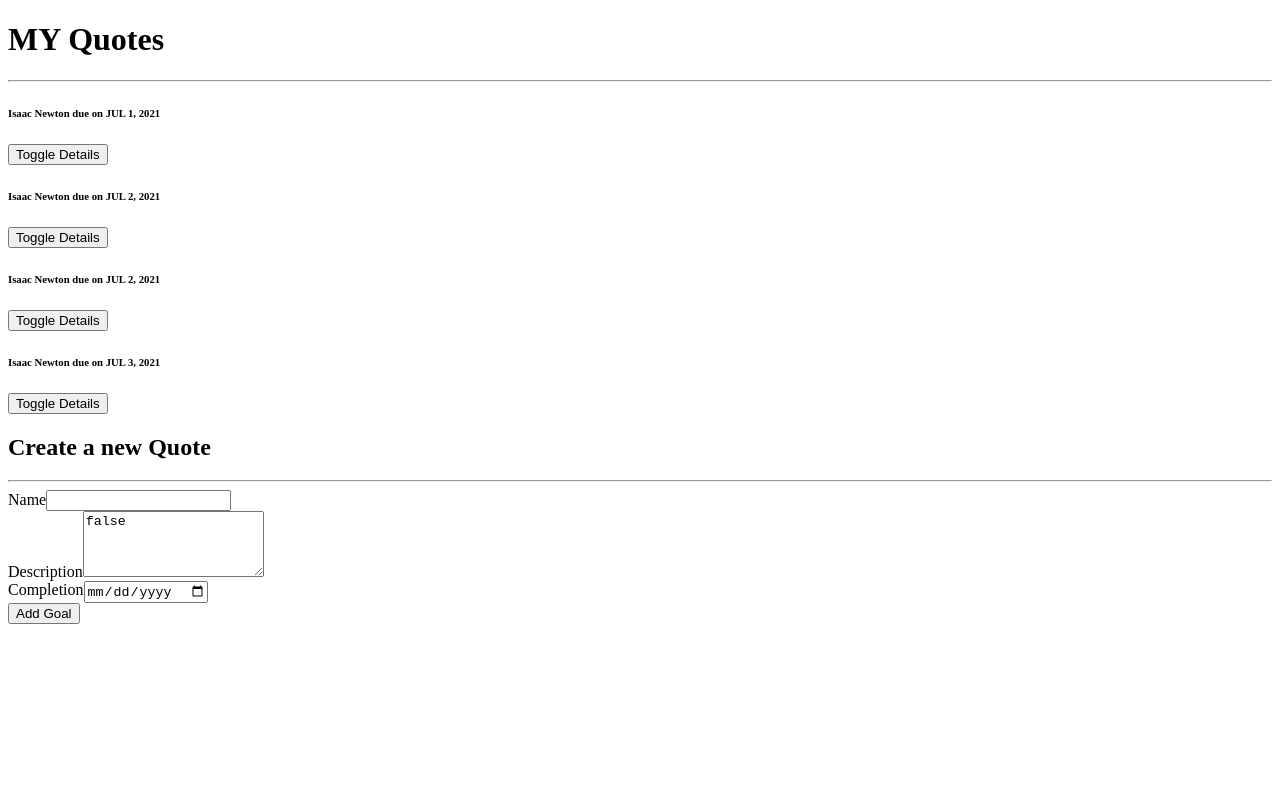
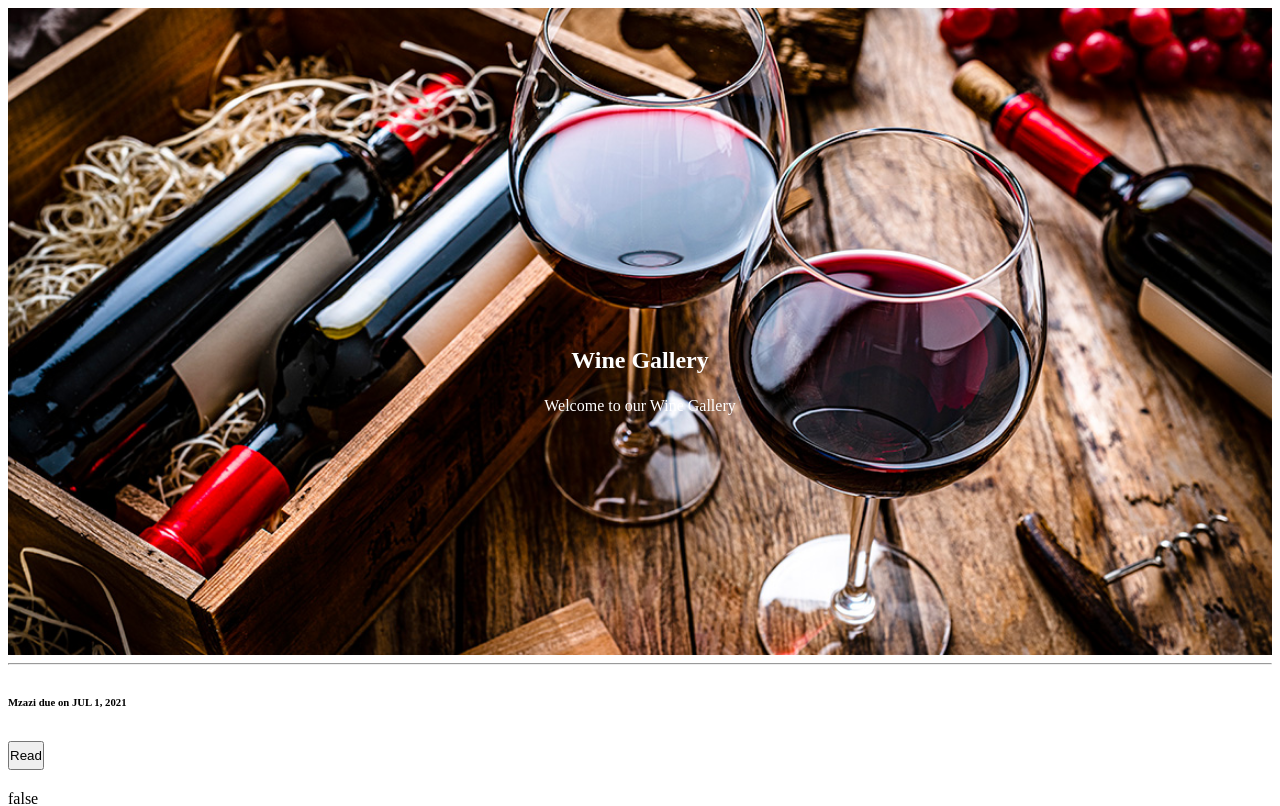
Before and after one commit to Mzazi25/QuotesAngular, an Angular app: page / in a window 1280 px wide. Shown: the top 806 px of the page. Built offline with nearby package versions, Linux system fonts and the light colour scheme.

Commit message:
added background image

```diff
--- a/src/app/quotes.ts
+++ b/src/app/quotes.ts
@@ -1,6 +1,6 @@
 export class Quotes {
     showDescription: boolean;
-    constructor(public quoteId:number, public owner:string, public quoteTitle:string, public qDescription:string, public author:string, public completeDate:Date){
+    constructor(public quoteId:number, public owner:string, public quoteTitle:string, public Description:string, public author:string, public completeDate:Date){
       this.showDescription = false;
     }
   }
--- a/src/app/quotes/quotes.component.css
+++ b/src/app/quotes/quotes.component.css
@@ -0,0 +1,10 @@
+.header{
+    text-align: center;
+    padding:20rem;
+    background-image: url(../../assets/images/Wine.jpeg);
+    background-size: cover;
+    background-position: center;
+    background-attachment: fixed;
+    padding-bottom: 220px;
+    color:white;
+}
--- a/src/app/quotes/quotes.component.html
+++ b/src/app/quotes/quotes.component.html
@@ -1,5 +1,9 @@
+<section class="wineQuote">
 <div class="container">
-    <h1>MY Quotes</h1>
+  <div class="header">
+    <h1>Wine Gallery</h1>
+    <p>Welcome to our Wine Gallery</p>
+  </div>
     <hr>
 
     <div class="row">
@@ -7,10 +11,10 @@
         <div *ngFor='let quote of quotes;let i = index'>
           <div>
             <h6 id={{i}} appStrikethrough>{{quotes[i].author}} due on {{quotes[i].completeDate|date|uppercase}}</h6>
-            <button (click)='toggleDetails(i)' class="btn btn-primary">Toggle Details</button>
+            <button (click)='toggleDetails(i)' class="btn btn-primary">Read</button>
           </div>
 
-          <div *ngIf='quotes[i].showDescription'>
+          <div *ngIf='quotes[i].Description'>
             <app-quote-detail  [Quotes]='quote' (isComplete) = 'deleteQuote($event,i)'></app-quote-detail>
           </div>
         </div>
@@ -19,5 +23,7 @@
         <app-quote-form (addQuote)="addNewQuote($event)"></app-quote-form>
       </div>
     </div>
+
     <p *ngIf='quotes.length > 5'>You have too many Quotes</p>
   </div>
+</section>
--- a/src/app/quotes/quotes.component.ts
+++ b/src/app/quotes/quotes.component.ts
@@ -9,13 +9,13 @@ import { Quotes } from '../quotes';
 export class QuotesComponent implements OnInit {
 
   quotes: Quotes [] = [
-    new Quotes (1,'Enock Abere', 'Electricity', 'Mambo ya stima achia watu wa stima. Ntakufinya!', 'Isaac Newton', new Date(2021,6,1)),
+    new Quotes (1,'Caleb Langat', 'Cabernet Sauvignon', 'Cabernet Sauvignon is a full-bodied red grape first heavily planted in the Bordeaux region. Today, its the most popular wine variety in the world', 'Mzazi', new Date(2021,6,1)),
     new Quotes (2,'Enock Abere', 'Life Hack', 'Ama niambie landlord nikae ile nyumba haina mtu kuliko ikae bure, ikipata mtu nihame', 'Isaac Newton',new Date(2021,6,2)),
     new Quotes (3,'Enock Abere', 'Kizangila', 'Omosh, this property is not for sale','Isaac Newton', new Date(2021,6,2)),
     new Quotes (4,'Enock Abere', 'Nduthi Guys', 'Weka simu kwa mfuko ukiona nduthi guys','Isaac Newton', new Date(2021,6,3))
   ]
 
-  toggleDetails(index:number){
+  toggleDetails(index:any){
     this.quotes[index].showDescription = !this.quotes[index].showDescription;
   }
   deleteQuote(isComplete:Boolean, index:number){
--- a/src/styles.css
+++ b/src/styles.css
@@ -1 +1,5 @@
 /* You can add global styles to this file, and also import other style files */
+*{
+    padding: 0;
+    line-height: 1.6rem;
+}
```
Also changed, not shown: src/assets/images/Wine.jpeg (added).
